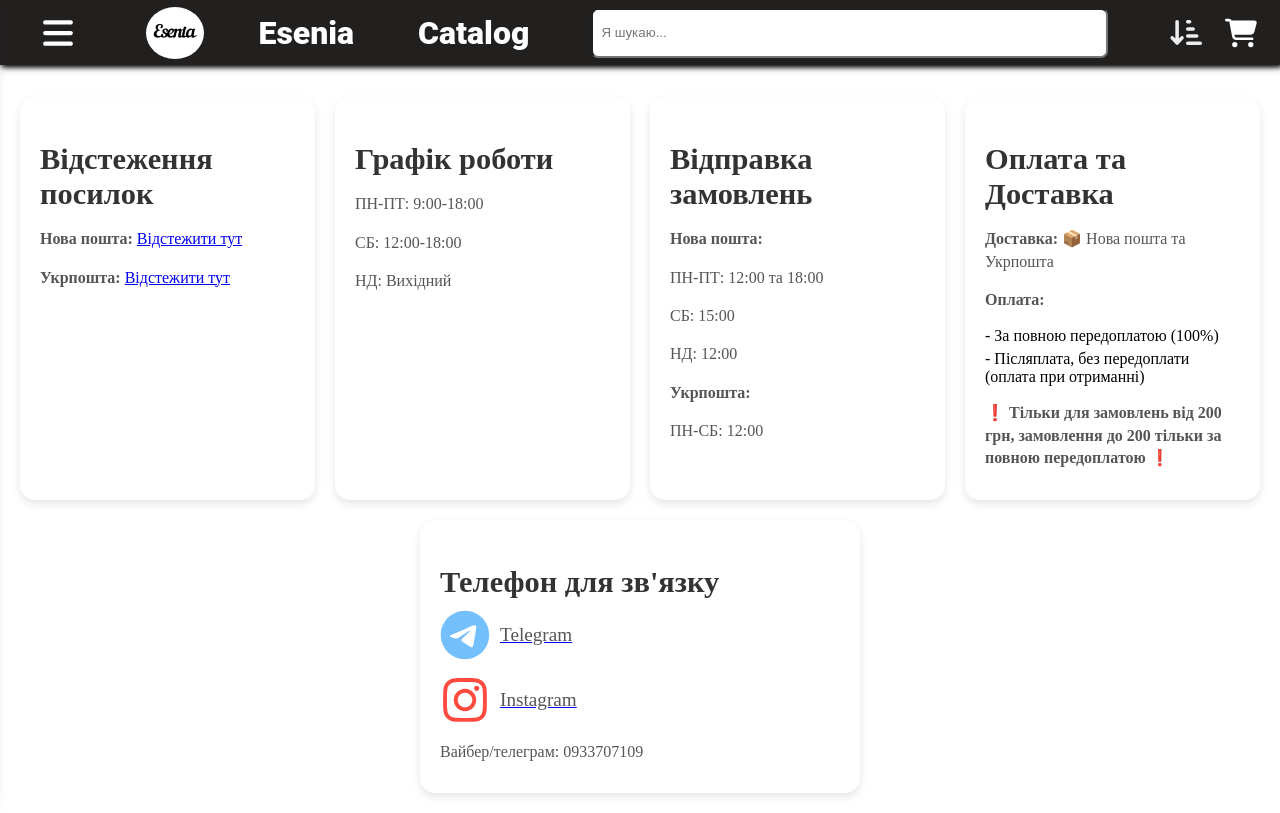
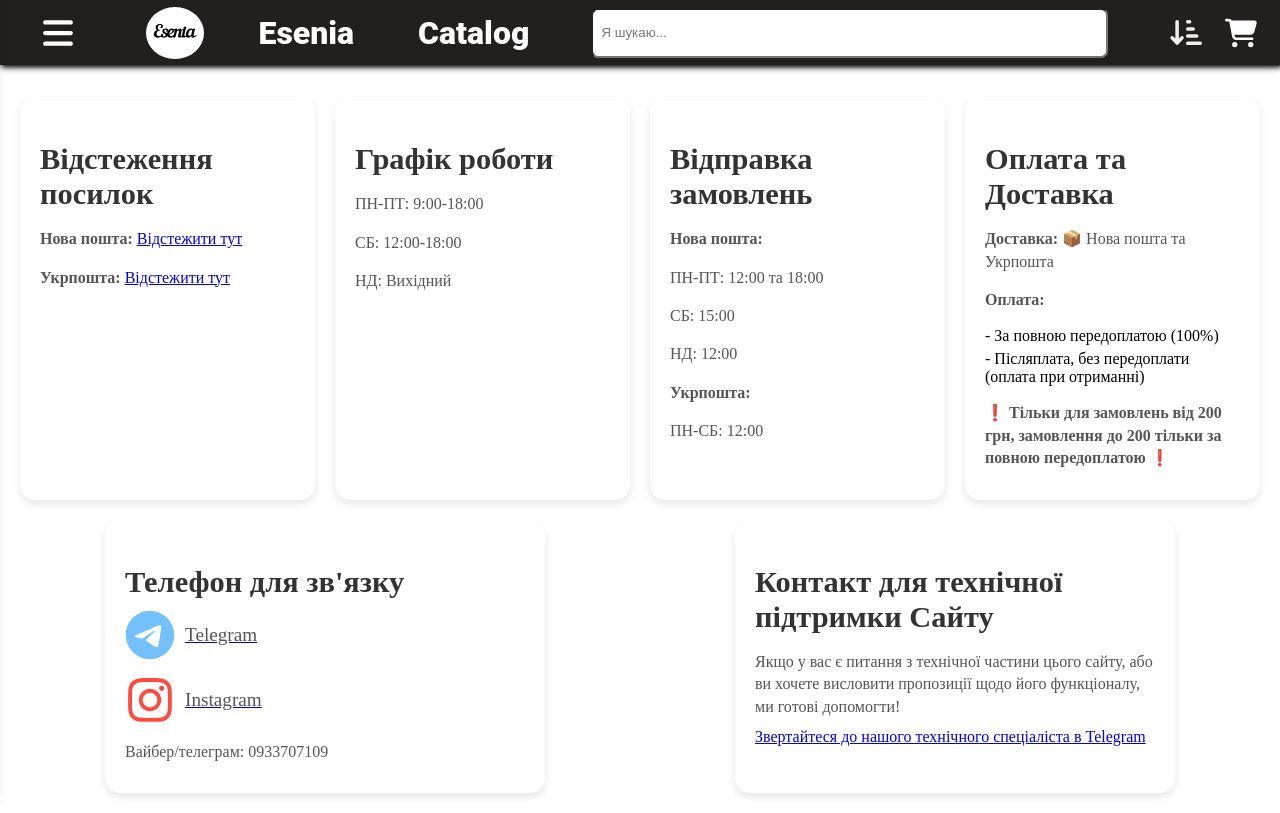
Before and after one commit to NktZhchnk/vueShop, a Vue app: page /uiInformationForUser in a window 1280 px wide. Built offline with nearby package versions, Linux system fonts and the light colour scheme; a web font is replaced by a local one.

Commit message:
update information for User / add contact programmer

```diff
--- a/src/components/Users/UiInformationForUser.vue
+++ b/src/components/Users/UiInformationForUser.vue
@@ -10,8 +10,10 @@
   <div class="contact-container">
     <div class="info-block track-shipment">
       <h2>Відстеження посилок</h2>
-      <p><strong>Нова пошта:</strong> <a href="https://tracking.novaposhta.ua/#/uk" target="_blank">Відстежити тут</a></p>
-      <p><strong>Укрпошта:</strong> <a href="https://track.ukrposhta.ua/tracking_UA.html" target="_blank">Відстежити тут</a></p>
+      <p><strong>Нова пошта:</strong> <a href="https://tracking.novaposhta.ua/#/uk" target="_blank">Відстежити тут</a>
+      </p>
+      <p><strong>Укрпошта:</strong> <a href="https://track.ukrposhta.ua/tracking_UA.html" target="_blank">Відстежити
+        тут</a></p>
     </div>
 
     <div class="info-block working-hours">
@@ -46,7 +48,8 @@
       <h2>Телефон для зв'язку</h2>
 
       <div class="social-link">
-        <a style="display: flex; justify-content: center; align-items: center" href="https://t.me/eseniabila" target="_blank">
+        <a style="display: flex; justify-content: center; align-items: center" href="https://t.me/eseniabila"
+           target="_blank">
           <svg xmlns="http://www.w3.org/2000/svg" width="50px" height="50px" viewBox="0 0 496 512">
             <path fill="#74C0FC"
                   d="M248 8C111 8 0 119 0 256S111 504 248 504 496 393 496 256 385 8 248 8zM363 176.7c-3.7 39.2-19.9 134.4-28.1 178.3-3.5 18.6-10.3 24.8-16.9 25.4-14.4 1.3-25.3-9.5-39.3-18.7-21.8-14.3-34.2-23.2-55.3-37.2-24.5-16.1-8.6-25 5.3-39.5 3.7-3.8 67.1-61.5 68.3-66.7 .2-.7 .3-3.1-1.2-4.4s-3.6-.8-5.1-.5q-3.3 .7-104.6 69.1-14.8 10.2-26.9 9.9c-8.9-.2-25.9-5-38.6-9.1-15.5-5-27.9-7.7-26.8-16.3q.8-6.7 18.5-13.7 108.4-47.2 144.6-62.3c68.9-28.6 83.2-33.6 92.5-33.8 2.1 0 6.6 .5 9.6 2.9a10.5 10.5 0 0 1 3.5 6.7A43.8 43.8 0 0 1 363 176.7z"/>
@@ -56,7 +59,8 @@
       </div>
 
       <div class="social-link">
-        <a style="display: flex; justify-content: center; align-items: center" href="https://www.instagram.com/esenia_bila/" target="_blank">
+        <a style="display: flex; justify-content: center; align-items: center"
+           href="https://www.instagram.com/esenia_bila/" target="_blank">
           <svg xmlns="http://www.w3.org/2000/svg" width="50px" height="50px" viewBox="0 0 448 512">
             <path fill="#ff4b3f"
                   d="M224.1 141c-63.6 0-114.9 51.3-114.9 114.9s51.3 114.9 114.9 114.9S339 319.5 339 255.9 287.7 141 224.1 141zm0 189.6c-41.1 0-74.7-33.5-74.7-74.7s33.5-74.7 74.7-74.7 74.7 33.5 74.7 74.7-33.6 74.7-74.7 74.7zm146.4-194.3c0 14.9-12 26.8-26.8 26.8-14.9 0-26.8-12-26.8-26.8s12-26.8 26.8-26.8 26.8 12 26.8 26.8zm76.1 27.2c-1.7-35.9-9.9-67.7-36.2-93.9-26.2-26.2-58-34.4-93.9-36.2-37-2.1-147.9-2.1-184.9 0-35.8 1.7-67.6 9.9-93.9 36.1s-34.4 58-36.2 93.9c-2.1 37-2.1 147.9 0 184.9 1.7 35.9 9.9 67.7 36.2 93.9s58 34.4 93.9 36.2c37 2.1 147.9 2.1 184.9 0 35.9-1.7 67.7-9.9 93.9-36.2 26.2-26.2 34.4-58 36.2-93.9 2.1-37 2.1-147.8 0-184.8zM398.8 388c-7.8 19.6-22.9 34.7-42.6 42.6-29.5 11.7-99.5 9-132.1 9s-102.7 2.6-132.1-9c-19.6-7.8-34.7-22.9-42.6-42.6-11.7-29.5-9-99.5-9-132.1s-2.6-102.7 9-132.1c7.8-19.6 22.9-34.7 42.6-42.6 29.5-11.7 99.5-9 132.1-9s102.7-2.6 132.1 9c19.6 7.8 34.7 22.9 42.6 42.6 11.7 29.5 9 99.5 9 132.1s2.7 102.7-9 132.1z"/>
@@ -66,6 +70,14 @@
       </div>
 
       <p>Вайбер/телеграм: 0933707109</p>
+    </div>
+
+    <div class="info-block contact-info">
+      <h2>Контакт для технічної підтримки Сайту</h2>
+
+      <p>Якщо у вас є питання з технічної частини цього сайту, або ви хочете висловити пропозиції щодо його функціоналу,
+        ми готові допомогти!</p>
+      <a href="https://t.me/Nikita58766">Звертайтеся до нашого технічного спеціаліста в Telegram</a>
     </div>
   </div>
 </template>
@@ -115,6 +127,7 @@ ul {
 li {
   margin-bottom: 5px;
 }
+
 .contact-container {
   display: flex;
   flex-wrap: wrap;
```
Also changed, not shown: src/components/UiSlideMenu.vue (+0 -7 lines).
